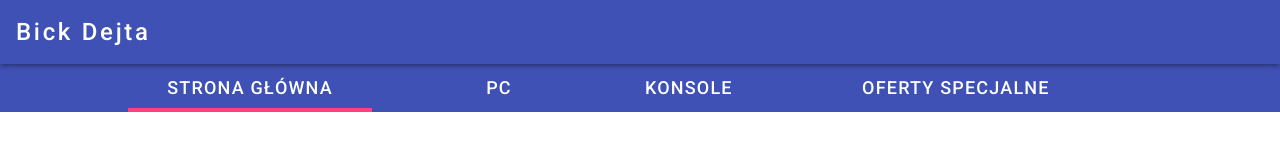
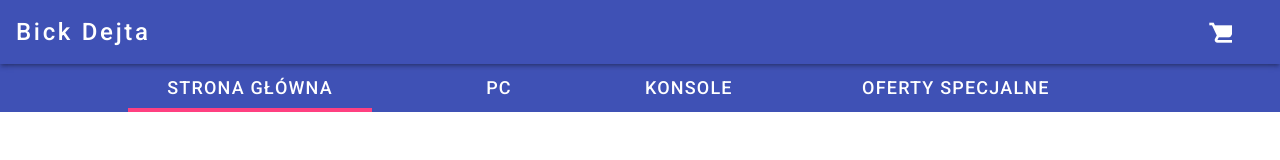
Before and after one commit to Kkwolek98/bick-dejta-APP, an Angular app: page / in a window 1280 px wide. Shown: the top 160 px of the page. Built offline with nearby package versions, Linux system fonts and the light colour scheme.

Commit message:
added cart icon on toolbar

```diff
--- a/src/app/app.component.html
+++ b/src/app/app.component.html
@@ -1,6 +1,10 @@
 <mat-toolbar color="primary" class="main-toolbar">
   <mat-toolbar-row class="top-row mat-elevation-z3">
     <span class="shop-name">Bick Dejta</span>
+    <span class="spacer"></span>
+    <span class="cart">
+      <mat-icon class="icon-32">shopping_cart</mat-icon>
+    </span>
   </mat-toolbar-row>
 
   <mat-toolbar-row class="bottom-row">
--- a/src/app/app.component.scss
+++ b/src/app/app.component.scss
@@ -1,4 +1,6 @@
 @import "shared/scss/colors.scss";
+@import "shared/scss/mat-icons.scss";
+
 
 $bottom-row-height: 48px;
 
@@ -9,6 +11,17 @@ $bottom-row-height: 48px;
 }
 .top-row {
     display: grid;
+    grid-auto-flow: column;
+}
+.cart {
+    * {
+        float: right;
+        margin-right: 32px;
+        cursor: pointer;
+    }
+}
+.spacer {
+    grid-column: span 6;
 }
 
 
--- /dev/null
+++ b/src/app/shared/scss/mat-icons.scss
@@ -0,0 +1,5 @@
+@for $i from 12 through 64 {
+    .icon-#{$i} {
+        font-size: #{$i}px;
+    }
+}
```
